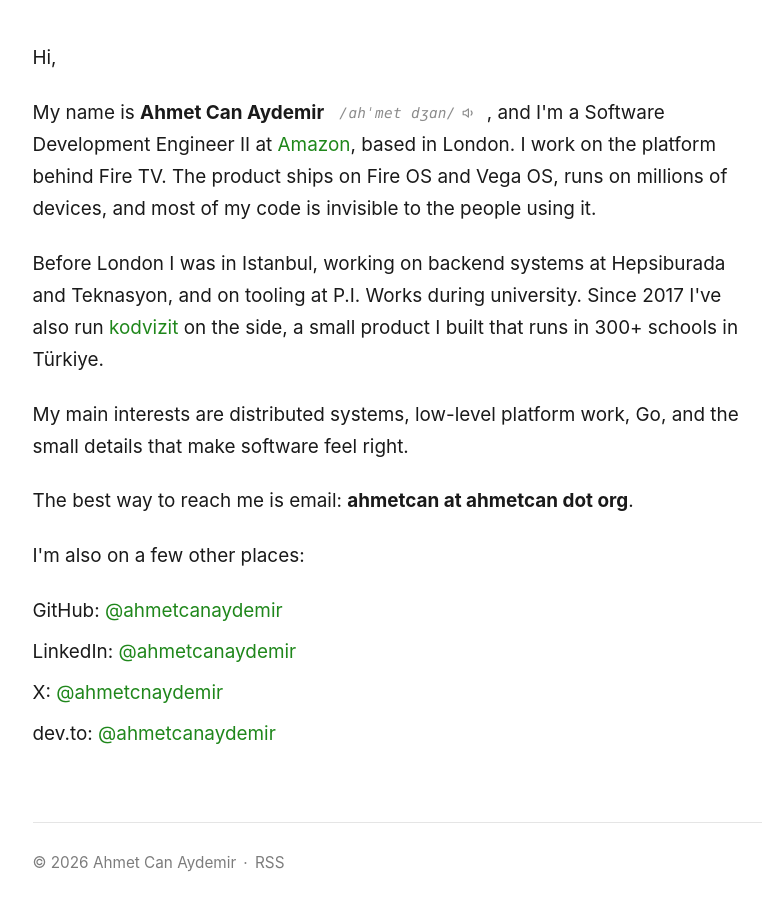
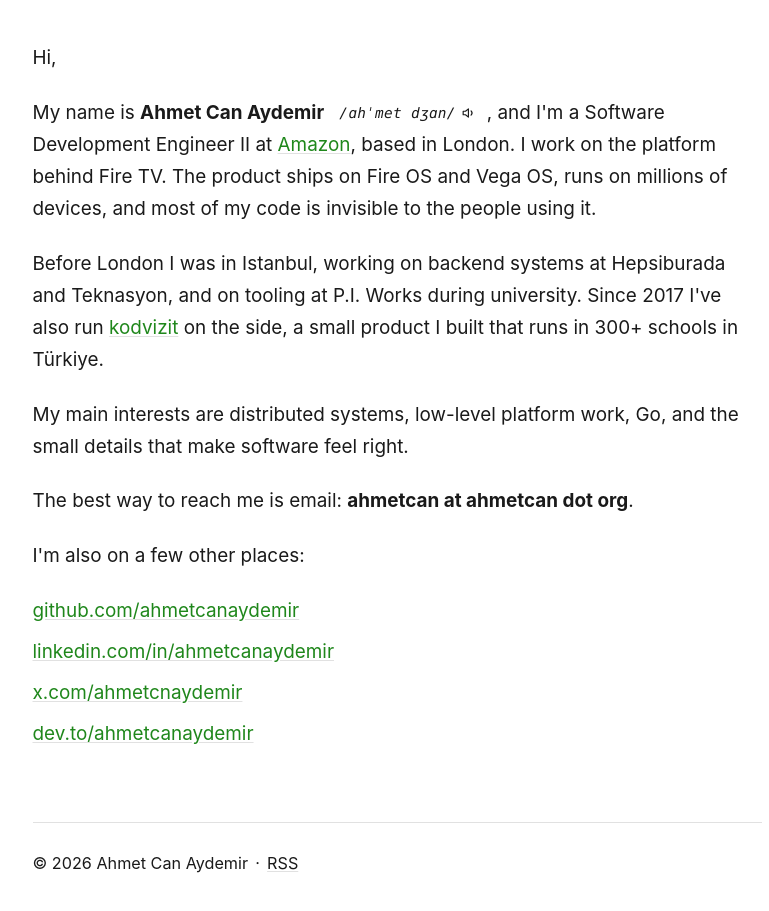
Before and after one commit to ahmetcanaydemir/ahmetcanaydemir.github.io, an Astro site: page /about in a window 1280 px wide. Shown: the part 739-1650 px from the top of the page, without its empty margins (243-1012 px from the left). Built offline with nearby package versions, Linux system fonts and the light colour scheme; Astro itself is replaced by a stand-in of ours.

Commit message:
Improve a11y: contrast, link distinguishability, unique link text
- Footer: drop opacity, use --text color, add subtle underlines
- Body links (.about/.blog content): underline by default (WCAG 1.4.1)
- IPA pronounce: drop opacity, use full --text color
- About social links: unique URL text instead of repeating @ahmetcanaydemir

```diff
--- a/src/pages/about.astro
+++ b/src/pages/about.astro
@@ -77,33 +77,29 @@ import aboutCover from '../assets/about-cover.jpg';
     <p>I'm also on a few other places:</p>
     <ul class="about-links">
       <li>
-        GitHub:{' '}
         <a
           href="https://github.com/ahmetcanaydemir"
           target="_blank"
-          rel="noopener nofollow">@ahmetcanaydemir</a
+          rel="noopener nofollow">github.com/ahmetcanaydemir</a
         >
       </li>
       <li>
-        LinkedIn:{' '}
         <a
           href="https://linkedin.com/in/ahmetcanaydemir"
           target="_blank"
-          rel="noopener nofollow">@ahmetcanaydemir</a
+          rel="noopener nofollow">linkedin.com/in/ahmetcanaydemir</a
         >
       </li>
       <li>
-        X:{' '}
         <a
           href="https://twitter.com/ahmetcnaydemir"
           target="_blank"
-          rel="noopener nofollow">@ahmetcnaydemir</a
+          rel="noopener nofollow">x.com/ahmetcnaydemir</a
         >
       </li>
       <li>
-        dev.to:{' '}
         <a href="https://dev.to/ahmetcanaydemir" target="_blank" rel="noopener nofollow"
-          >@ahmetcanaydemir</a
+          >dev.to/ahmetcanaydemir</a
         >
       </li>
     </ul>
--- a/src/styles/global.css
+++ b/src/styles/global.css
@@ -154,6 +154,23 @@ a {
 a:hover {
   color: var(--link-hover);
   text-decoration: underline;
+}
+
+/* Underline body-content links so they're distinguishable without relying on color alone (WCAG 1.4.1). */
+.about-content p a,
+.about-content li a,
+.blog-post p a,
+.blog-post li a {
+  text-decoration: underline;
+  text-decoration-color: var(--border);
+  text-underline-offset: 2px;
+}
+
+.about-content p a:hover,
+.about-content li a:hover,
+.blog-post p a:hover,
+.blog-post li a:hover {
+  text-decoration-color: currentColor;
 }
 
 hr {
@@ -321,20 +338,23 @@ h6 a:hover {
   margin-top: 4rem;
   padding-top: 1.5rem;
   border-top: 1px solid var(--border);
-  font-size: 0.85rem;
-  color: var(--text-muted);
+  font-size: 0.9rem;
+  color: var(--text);
   display: flex;
   flex-wrap: wrap;
   gap: 0.4rem;
-  opacity: 0.85;
 }
 
 .site-footer a {
-  color: var(--text-muted);
+  color: var(--text);
+  text-decoration: underline;
+  text-decoration-color: var(--border);
+  text-underline-offset: 2px;
 }
 
 .site-footer a:hover {
   color: var(--link);
+  text-decoration-color: currentColor;
 }
 
 .footer-sep {
@@ -490,8 +510,7 @@ h6 a:hover {
   gap: 0.35rem;
   font-family: ui-monospace, SFMono-Regular, 'SF Mono', Menlo, Consolas, monospace;
   font-size: 0.8rem;
-  color: var(--text-muted);
-  opacity: 0.75;
+  color: var(--text);
   letter-spacing: 0.02em;
   vertical-align: middle;
   margin-left: 0.25rem;
@@ -502,13 +521,11 @@ h6 a:hover {
   cursor: pointer;
   transition:
     color 0.15s,
-    opacity 0.15s,
     background 0.15s;
 }
 
 .intro-pronounce:hover {
   color: var(--link);
-  opacity: 1;
   background: var(--inline-code-bg);
 }
 
```
